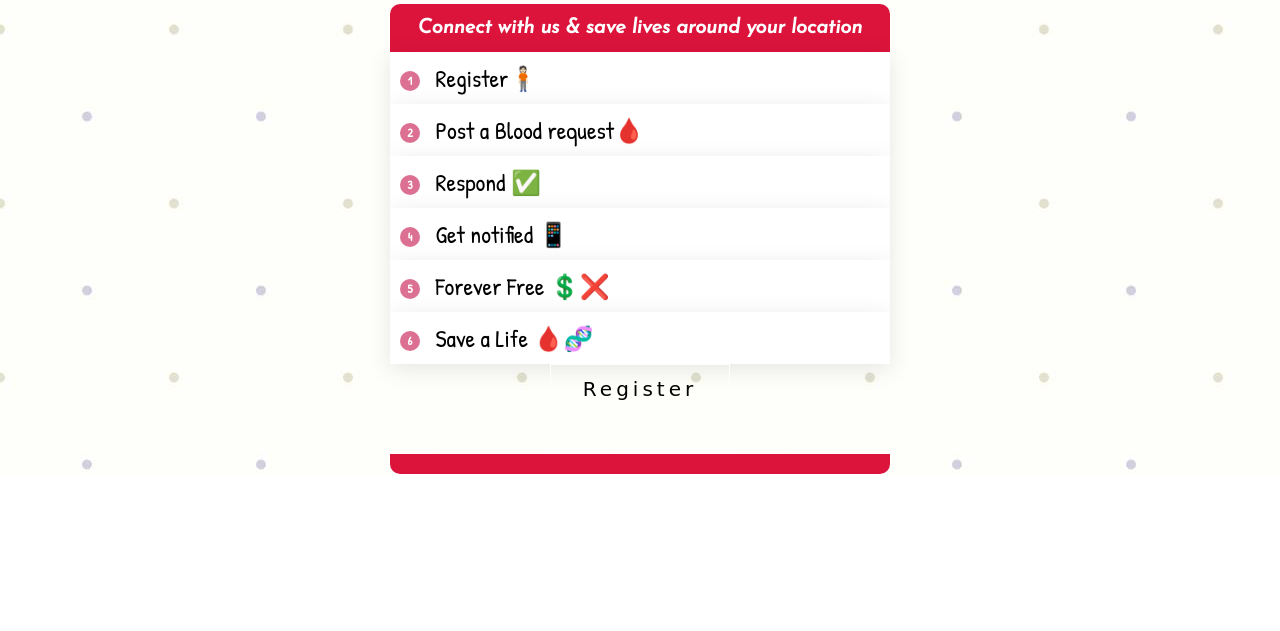
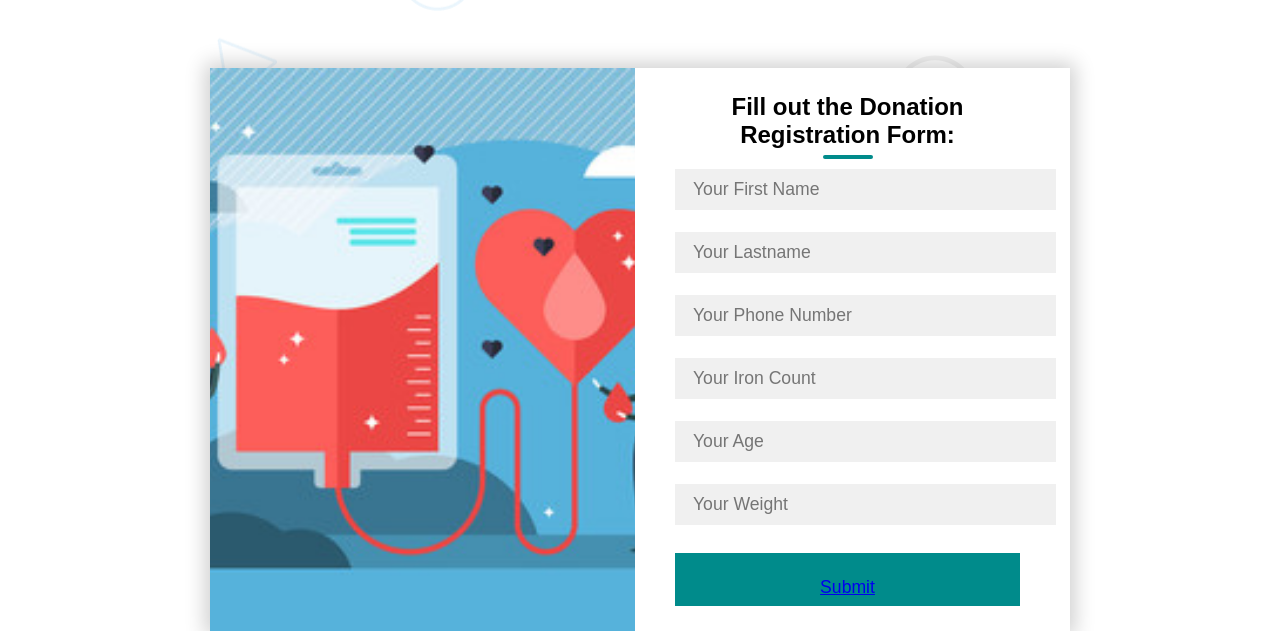
Before and after one commit to mausaye/DatabaseProject, a website: page donate.html in a window 1280 px wide. Shown: the part 188-819 px from the top of the page. Drawn offline with Linux system fonts and the light colour scheme; a web font is replaced by a local one.

Commit message:
Update donate.html

```diff
--- a/donate.html
+++ b/donate.html
@@ -5,44 +5,56 @@
     <meta charset="UTF-8">
     <meta http-equiv="X-UA-Compatible" content="IE=edge">
     <meta name="viewport" content="width=device-width, initial-scale=1.0">
-    <link rel="stylesheet" href='donate.css'>
+    <link rel="stylesheet" href='help.css'>
     <link rel="icon" href='./Images/bb_logo(black).png' type="image/png">
     <link rel="stylesheet" href="https://cdnjs.cloudflare.com/ajax/libs/font-awesome/5.15.3/css/all.min.css" />
 </head>
-<title>Connect with us & save lives around your location </title>
+<title>"Donate Blood, Save Lives"</title>
+<!--Body of the webpage-->
 
 <body>
+    <!--Code for the header of the page-->
     <header>
         <nav>
             <div class="header-logo"><img src="./Images/bb_logo(black).png"></div>
             <div class="header-list">
                 <ul>
                     <li><a href="help.html" target="_blank"> Request Blood</a></li>
-                    <li><a href="donate.html">Donate</a></li>
+                    <li><a href="donate_1.html">Donate</a></li>
                     <li><a href="index.html#vol-sect" target="_blank">Our Volunteers!</a></li>
                 </ul>
             </div>
         </nav>
     </header>
+    <!--Code for the main form-->
+    <main>
+        <form action="">
+            <div class="container">
+                <div class="contact-box">
+                    <div class="left"></div>
+                    <div class="right">
+                        <h2>Fill out the Donation Registration Form:</h2>
 
-    <main>
-        <div class="box">
-            <h2>Connect with us & save lives
-                around your location</h2>
-            <ul class="des">
-                <li class="steps"><span>1</span> Register🧍🏻</li>
-                <li class="steps"><span>2</span> Post a Blood request🩸 </li>
-                <li class="steps"><span>3</span> Respond ✅ </li>
-                <li class="steps"><span>4</span> Get notified 📱</li>
-                <li class="steps"><span>5</span> Forever Free 💲❌ </li>
-                <li class="steps"><span>6</span> Save a Life 🩸🧬</li>
-            </ul>
+                        <input type="text" id="first_name" class="field" name="firstname" placeholder="Your First Name">
+                        <input type="" text " id="lastname " class="field " name="lastname " placeholder="Your Lastname ">
+                        <input type="number " id="phone " class="field " name="phone " placeholder="Your Phone Number ">
+                        <input type="number " id="iron_count " class="field " name="iron_count " placeholder="Your Iron Count ">
+                        <input type="number " id="age " class="field " name="age " placeholder="Your Age ">
+                        <input type="number " id="weight " class="field " name="weight " placeholder="Your Weight ">
+                        <div class="row ">
+                            <div class="col s12 m4 l4 ">
+                                <button class="btn " type="submit ">
+                                <button class="btn " type="submit "><a href="confirmation.html ">Submit</a></button>
+                                <script src="submit.js "></script>
+                                <script>
+                                    function generate_id(event) {
 
-            <div class="text-box">
-                <a href="Register.html" class="hero-btn" target="_blank">Register</a>
-            </div>
-        </div>
-
-
+                                    }
+                                </script>
+                            </div>
+                        </div>
+                    </div>
+                </div>
+        </form>
     </main>
 </body>
```
